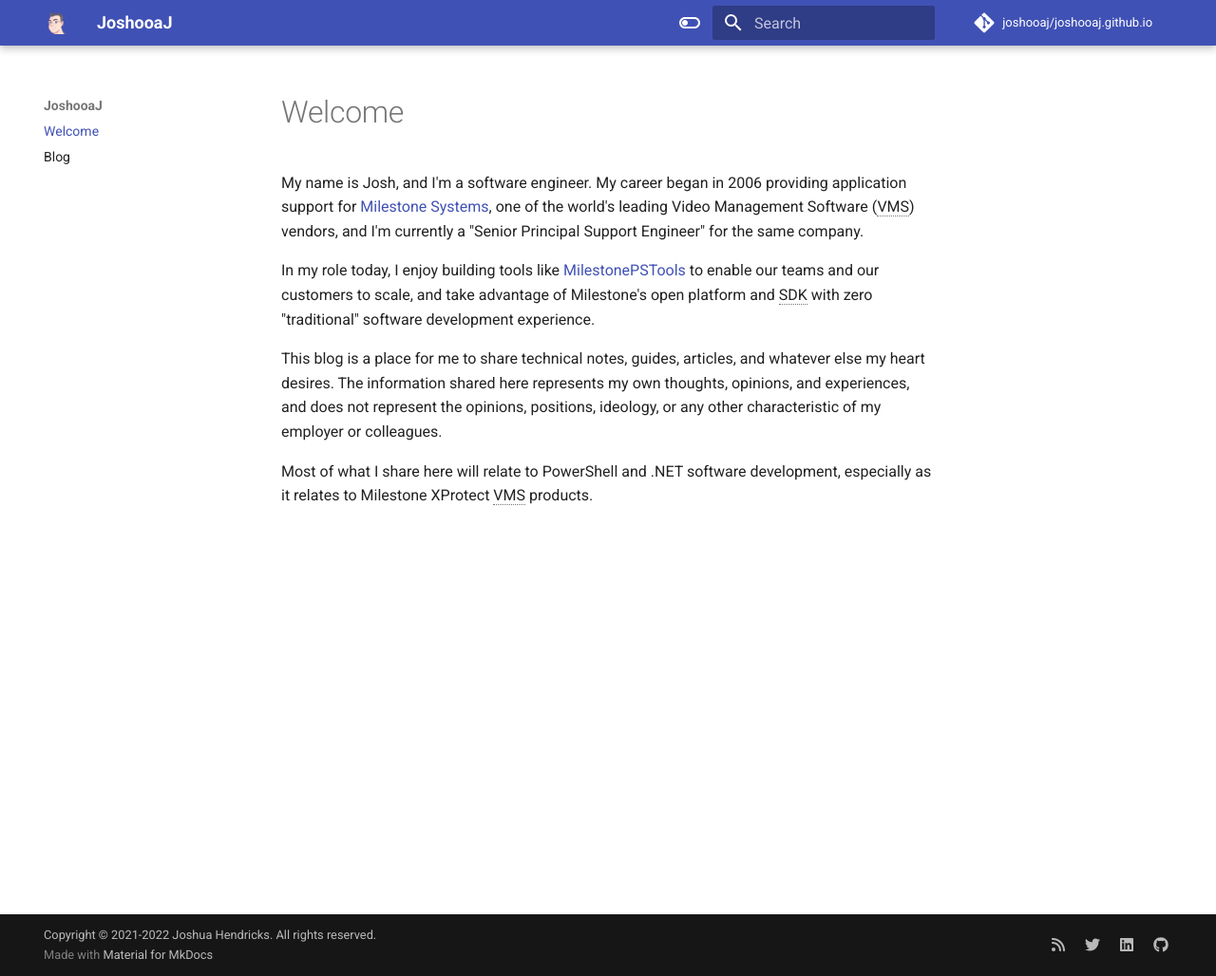
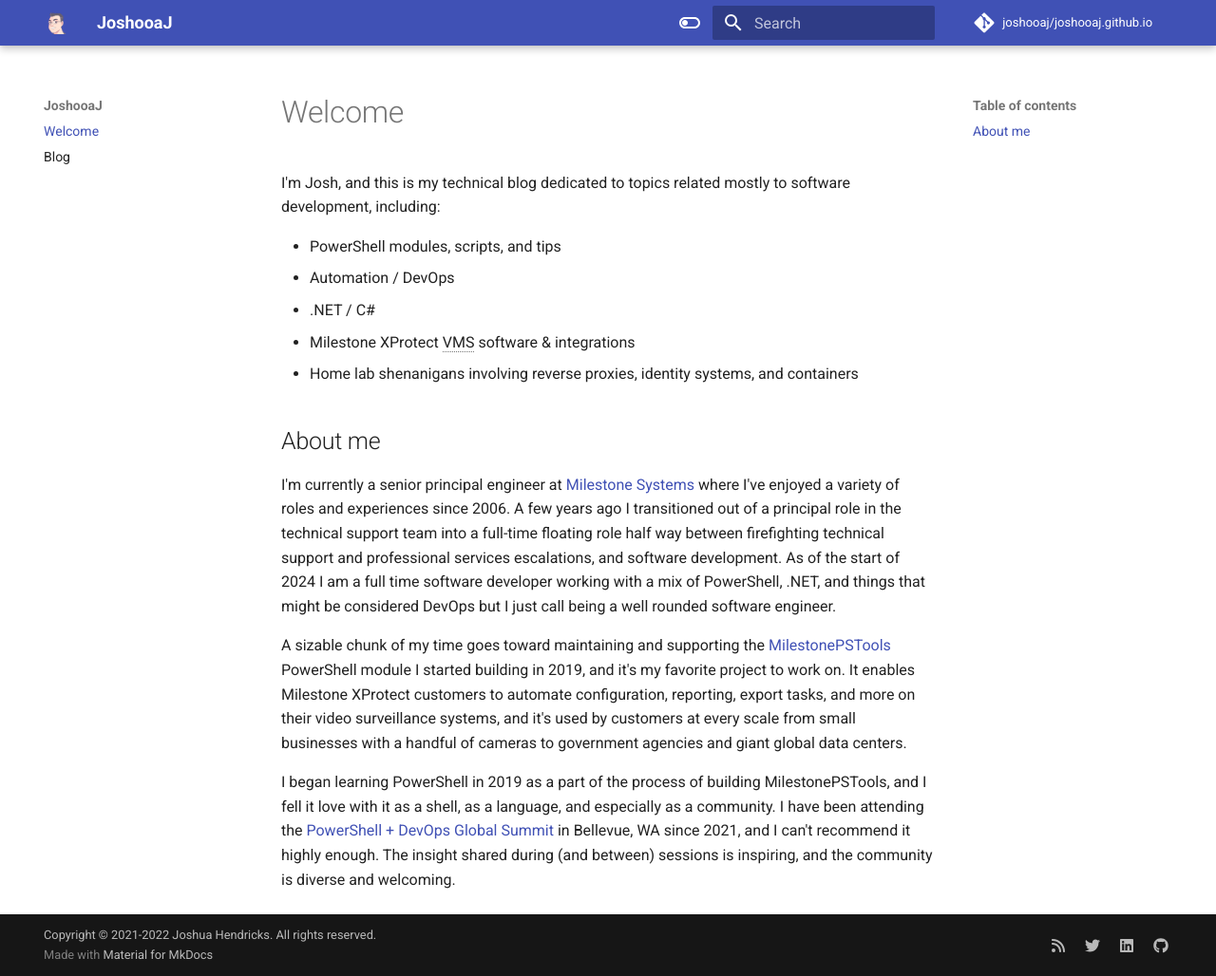
Before and after one commit to joshooaj/joshooaj.github.io, an MkDocs documentation site: the page built from docs/index.md, in a window 1280 px wide and 1028 px high. Shown: the whole window at 95% size. Built offline with MkDocs 1.6.1 and Material for MkDocs 9.7.7, drawn with Linux system fonts in a browser that asks for light colours; comment, search, counter and statistics services are not loaded.

Commit message:
Update index.md

```diff
--- a/docs/index.md
+++ b/docs/index.md
@@ -1,22 +1,39 @@
 # Welcome
 
-My name is Josh, and I'm a software engineer. My career began in 2006 providing
-application support for [Milestone Systems](https://www.milestonesys.com/),
-one of the world's leading Video Management Software (VMS) vendors, and I'm
-currently a "Senior Principal Support Engineer" for the same company.
+I'm Josh, and this is my technical blog dedicated to topics related mostly
+to software development, including:
+
+- PowerShell modules, scripts, and tips
+- Automation / DevOps
+- .NET / C#
+- Milestone XProtect VMS software & integrations
+- Home lab shenanigans involving reverse proxies, identity systems, and containers
 
 <!-- more -->
 
-In my role today, I enjoy building tools like [MilestonePSTools](https://www.milestonepstools.com/)
-to enable our teams and our customers to scale, and take advantage of Milestone's
-open platform and SDK with zero "traditional" software development experience.
+## About me
 
-This blog is a place for me to share technical notes, guides, articles, and
-whatever else my heart desires. The information shared here represents my own
-thoughts, opinions, and experiences, and does not represent the opinions,
-positions, ideology, or any other characteristic of my employer or colleagues.
+I'm currently a senior principal engineer at [Milestone Systems](https://www.milestonesys.com/)
+where I've enjoyed a variety of roles and experiences since 2006. A few years
+ago I transitioned out of a principal role in the technical support team into
+a full-time floating role half way between firefighting technical support and
+professional services escalations, and software development. As of the start of
+2024 I am a full time software developer working with a mix of PowerShell,
+.NET, and things that might be considered DevOps but I just call being a well
+rounded software engineer.
 
-Most of what I share here will relate to PowerShell and .NET software
-development, especially as it relates to Milestone XProtect VMS products.
+A sizable chunk of my time goes toward maintaining and supporting the [MilestonePSTools](https://www.milestonepstools.com/)
+PowerShell module I started building in 2019, and it's my favorite project to
+work on. It enables Milestone XProtect customers to automate configuration,
+reporting, export tasks, and more on their video surveillance systems, and it's
+used by customers at every scale from small businesses with a handful of cameras
+to government agencies and giant global data centers.
+
+I began learning PowerShell in 2019 as a part of the process of building
+MilestonePSTools, and I fell it love with it as a shell, as a language, and
+especially as a community. I have been attending the [PowerShell + DevOps Global Summit](https://www.powershellsummit.org/)
+in Bellevue, WA since 2021, and I can't recommend it highly enough. The insight
+shared during (and between) sessions is inspiring, and the community is diverse
+and welcoming.
 
 --8<-- "abbreviations.md"
```
